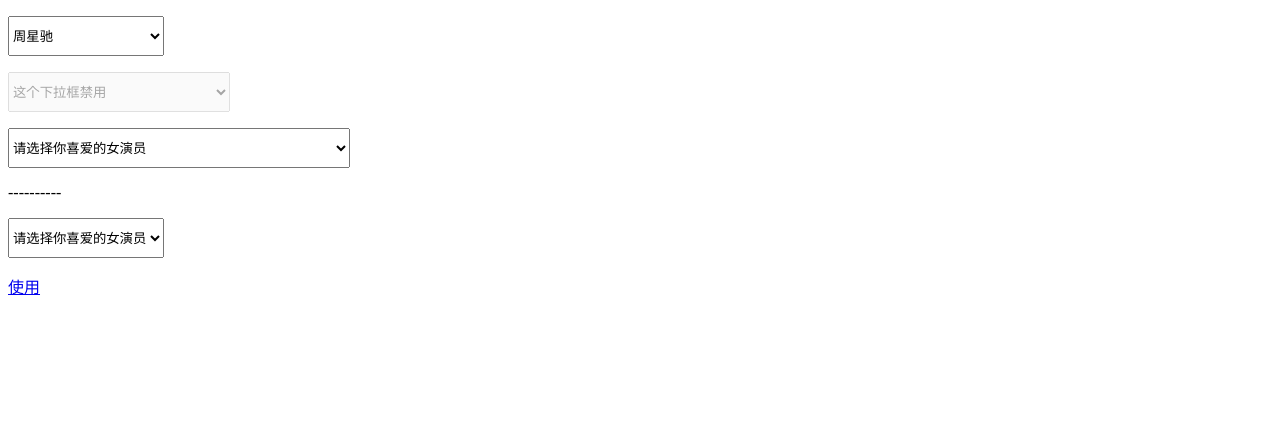
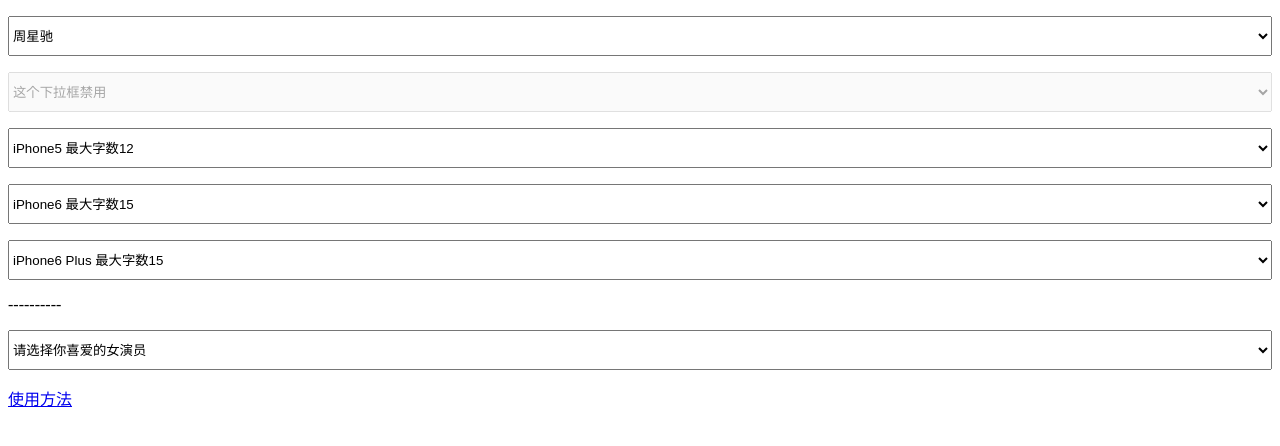
Before and after one commit to PN-linshifeng/ios-select-motai, a plain HTML site: page src/index.html in a window 1280 px wide. Drawn offline with Linux system fonts and the light colour scheme.

Commit message:
ISO select

```diff
--- a/src/base/js/SelectModai.js
+++ b/src/base/js/SelectModai.js
@@ -3,28 +3,26 @@
     /*
      @method SelectModai
      @param node 重构的select class节点
-     @param screenWidth 窗口宽度小于screenWidth，开启modai
      */
-    var SelectModai = function(node, screenWidth) {
+    var SelectModai = function(node) {
         this.node = node;
         this.selectAll = document.querySelectorAll(node) || document.getElementsByName(node);
         this.screenWidth = screen.width;
         this.selectList = []; //被转化的select
         this.iPhoneList = {
             iPhone5: 12,
-            iPhone6: 15,
-            iPhone6P: 17,
+            iPhone6: 14,
+            iPhone6P: 16,
         }
         this.init(); //初始化插件
     };
     SelectModai.prototype = {
         init: function() {
-            //如果网页宽度大于定义宽度，则不用插件
+            //必须是iPhone
             var isIOS = /iPhone/g.test(navigator.appVersion);
             if (!isIOS) {
                 return;
             }
-
             //获取有效的select
             this.selectAll.forEach(function(item, index) {
                 if (item.disabled) {
@@ -33,8 +31,7 @@
                 var options = item.options;
                 for (var i = 0; i < options.length; i++) {
                     var len = options[i].text.length;
-                    console.log(len)
-                    if (len > 12 && this.screenWidth <= 320 || len > 15 && this.screenWidth <= 375 || len > 17 && this.screenWidth <= 414) {
+                    if (len > 12 && this.screenWidth <= 320 || len > 15 && this.screenWidth <= 375 || len > 18 && this.screenWidth <= 414) {
                         this.createDiv(item, index); //创建点击div 并替换select
                         this.createModai(item, index); //创建模态窗口
                         break;
@@ -54,7 +51,7 @@
                 var options = item.options;
                 for (var i = 0; i < options.length; i++) {
                     var len = options[i].text.length;
-                    if (len > 12 && this.screenWidth <= 320 || len > 15 && this.screenWidth <= 375 || len > 17 && this.screenWidth <= 414) {
+                    if (len > 12 && this.screenWidth <= 320 || len > 15 && this.screenWidth <= 375 || len > 18 && this.screenWidth <= 414) {
                         this.selectList.push(item)
                         break;
                     }
@@ -127,6 +124,8 @@
             }
         }
     };
-    window.SelectModai = SelectModai;
-
+    win.SelectModai = SelectModai;
 })(window, document);
+document.addEventListener("DOMContentLoaded", function() {
+    new SelectModai('select');
+}, false);
--- a/src/index.html
+++ b/src/index.html
@@ -9,16 +9,11 @@
     <link rel="stylesheet" type="text/css" href="base/css/app.css">
     <script src="base/js/SelectModai.js"></script>
     <script src="base/js/modai.js"></script>
-    <script>
-
-        document.addEventListener("DOMContentLoaded", function() {
-            new SelectModai('.select', 640);
-            document.querySelector(".select1").addEventListener("blur",function(){
-                console.log(this.value);
-            },false)
-        }, false);
-
-    </script>
+    <style>
+    select{
+        width: 100%;
+    }
+    </style>
 </head>
 
 <body>
@@ -41,22 +36,40 @@
         </p>
         <p>
             <select class="select select2" event="change" style="color: #000" name="fsfs">
-                <option value="">请选择你喜爱的女演员</option>
-                <option value="刘涛">刘涛刘涛刘涛刘涛刘涛刘涛刘涛刘涛刘涛刘涛刘涛刘涛</option>
+                <option value="">iPhone5 最大字数12</option>
+                <option value="刘涛">刘涛刘涛刘涛刘涛刘涛刘涛12</option>
+                <option value="刘诗诗">刘诗诗</option>
+                <option value="杨紫">杨紫</option>
+            </select>
+        </p>
+         <p>
+            <select class="select select3" event="change" style="color: #000" name="fsfss">
+                <option value="">iPhone6 最大字数15</option>
+                <option value="刘涛">刘涛刘涛刘涛刘涛刘涛刘涛刘涛15</option>
                 <option value="刘诗诗">刘诗诗</option>
                 <option value="杨紫">杨紫</option>
                 <option value="刘涛">刘涛</option>
-                <option value="刘诗诗">刘诗诗</option>
-                <option value="杨紫">杨紫</option>
-                <option value="刘涛">刘涛</option>
-                <option value="刘诗诗">刘诗诗</option>
-                <option value="杨紫">杨紫</option>
-                <option value="刘涛">刘涛</option>
-                <option value="刘诗诗">刘诗诗</option>
-                <option value="杨紫">杨紫</option>
-                <option value="刘涛">刘涛</option>
-                <option value="刘诗诗">刘诗诗</option>
-                <option value="杨紫">杨紫</option>
+
+            </select>
+        </p>
+        <p>
+            <select class="select select3" event="change" style="color: #000" name="jf">
+                <option value="">iPhone6 Plus 最大字数15</option>
+                <option value="刘涛">刘涛刘涛刘涛刘涛刘涛刘涛刘涛刘涛刘18</option>
+                <option value="刘g诗诗">刘诗诗</option>
+                <option value="杨f紫">杨紫</option>
+                <option value="刘s涛">刘涛</option>
+                <option value="刘ss诗诗">刘诗诗</option>
+                <option value="杨s紫">杨紫</option>
+                <option value="刘涛59">刘涛</option>
+                <option value="刘诗56诗">刘诗诗</option>
+                <option value="杨紫656">杨紫</option>
+                <option value="刘涛65">刘涛</option>
+                <option value="刘55诗诗">刘诗诗</option>
+                <option value="杨紫s">杨紫</option>
+                <option value="刘涛s">刘涛</option>
+                <option value="刘诗s诗">刘诗诗</option>
+                <option value="杨紫0">杨紫</option>
             </select>
         </p>
         <p>----------</p>
@@ -71,7 +84,7 @@
 
     </form>
 
-    <p><a href="#tip">使用</a></p>
+    <p><a href="#tip">使用方法</a></p>
     <div class="page-view" id="tip">
         <span class="close"></span>
         <div class="page-warp" style="font-size: 11px;">
@@ -88,7 +101,7 @@ JS<br>
 引用modai.js 和 SelectModai.js，modai.js是模态窗口插件，SelectModai.js是重写select插件<br><br>
 
 document.addEventListener("DOMContentLoaded", function() {<br>
-    new SelectModai('select', 640);//select 是重写select 的选择器，640是max-width：640，窗口必须小于max-width<br>
+    new SelectModai('select');//select 是重写select 的选择器，640是max-width：640，窗口必须小于max-width<br>
 <br>
     //事件<br>
     document.querySelector(".select1").addEventListener("blur",function(){<br>
```
Also changed, not shown: 1 other file.
